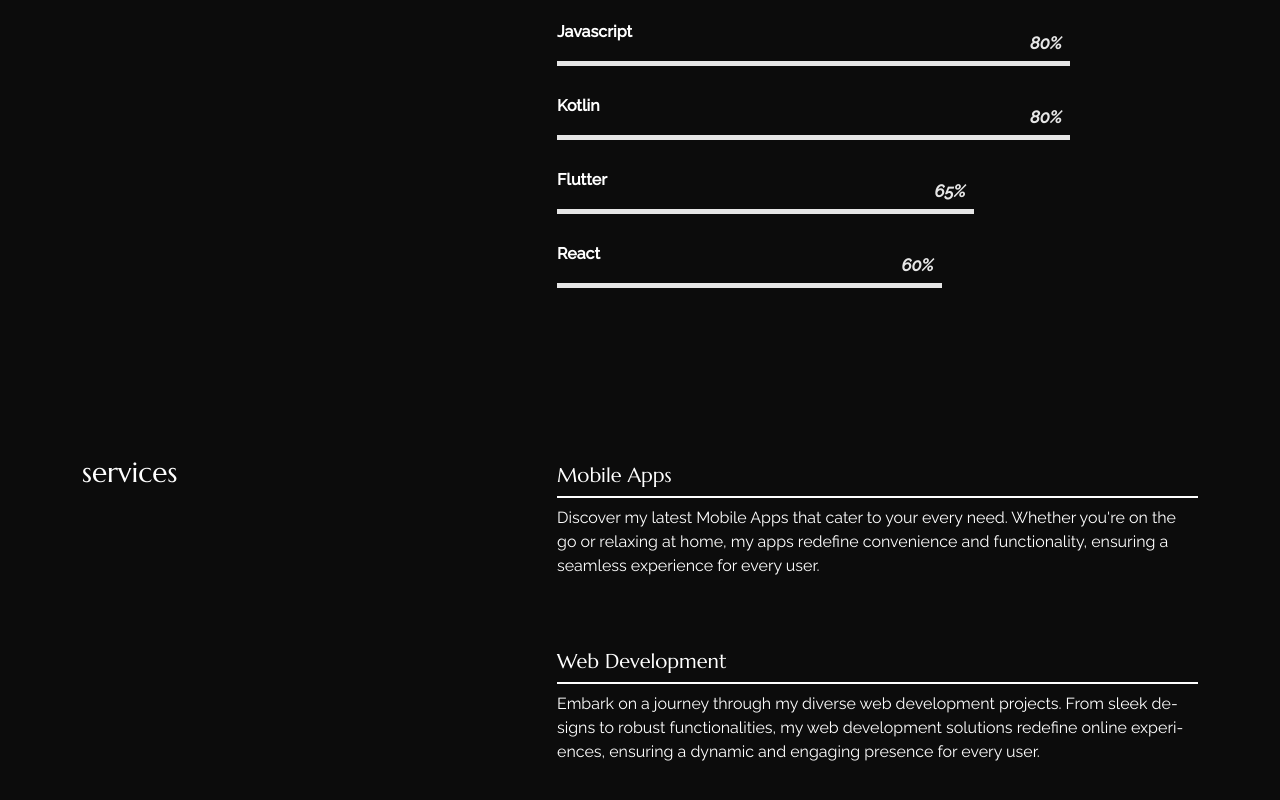
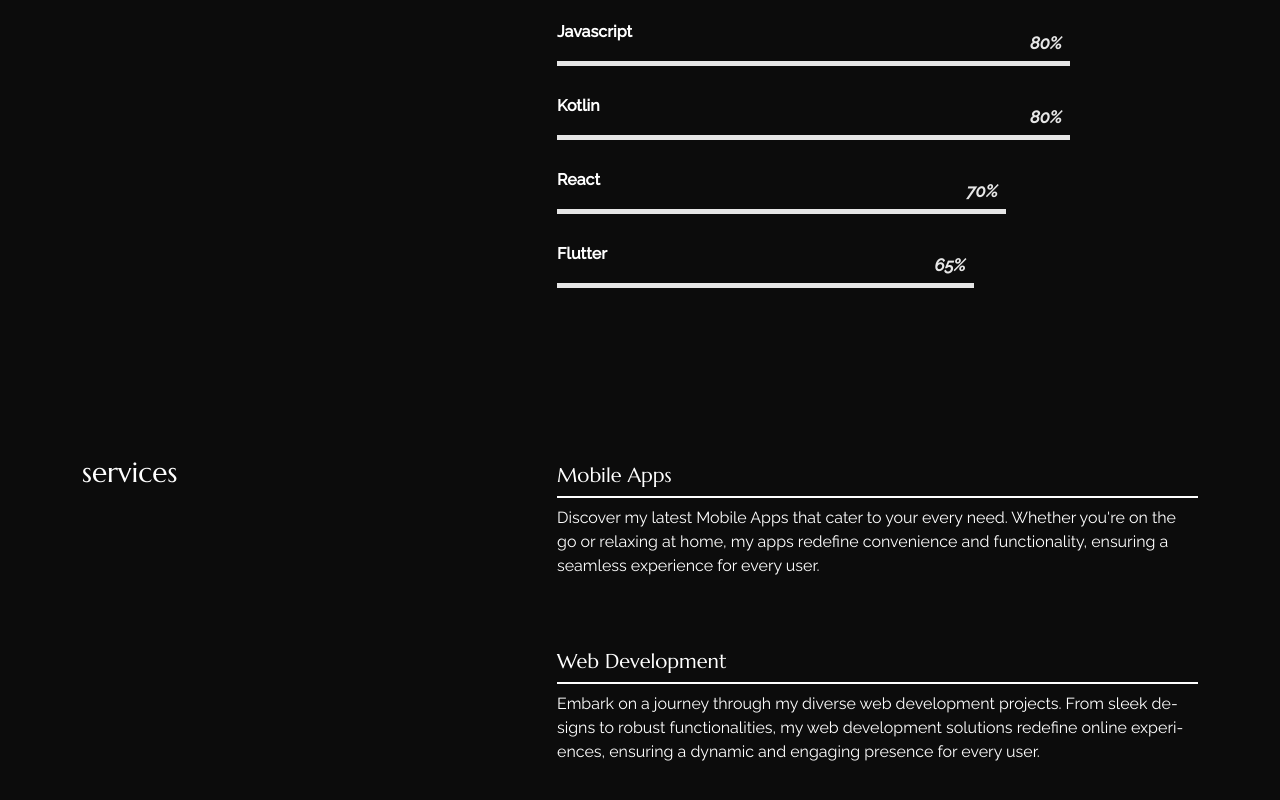
Before and after one commit to MarciiKai/KaiPortfolio, a React (Create React App) app: page /about in a window 1280 px wide. Shown: the part 901-1701 px from the top of the page. Built offline with nearby package versions, Linux system fonts and the light colour scheme.

Commit message:
Portfolio

```diff
--- a/src/content_option.js
+++ b/src/content_option.js
@@ -43,17 +43,18 @@
         name: "Javascript",
         value: 80,
     },
+
     {
         name: "Kotlin",
         value: 80,
     },
     {
+        name: "React",
+        value: 70,
+    },
+    {
         name: "Flutter",
         value: 65,
-    },
-    {
-        name: "React",
-        value: 60,
     },
 
 
```
